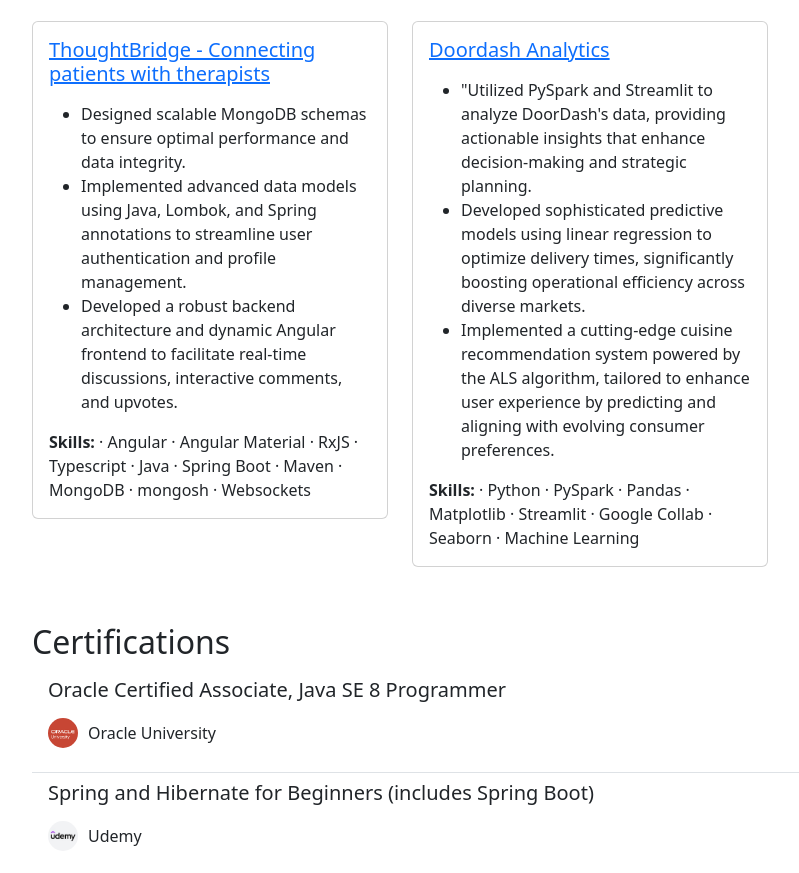
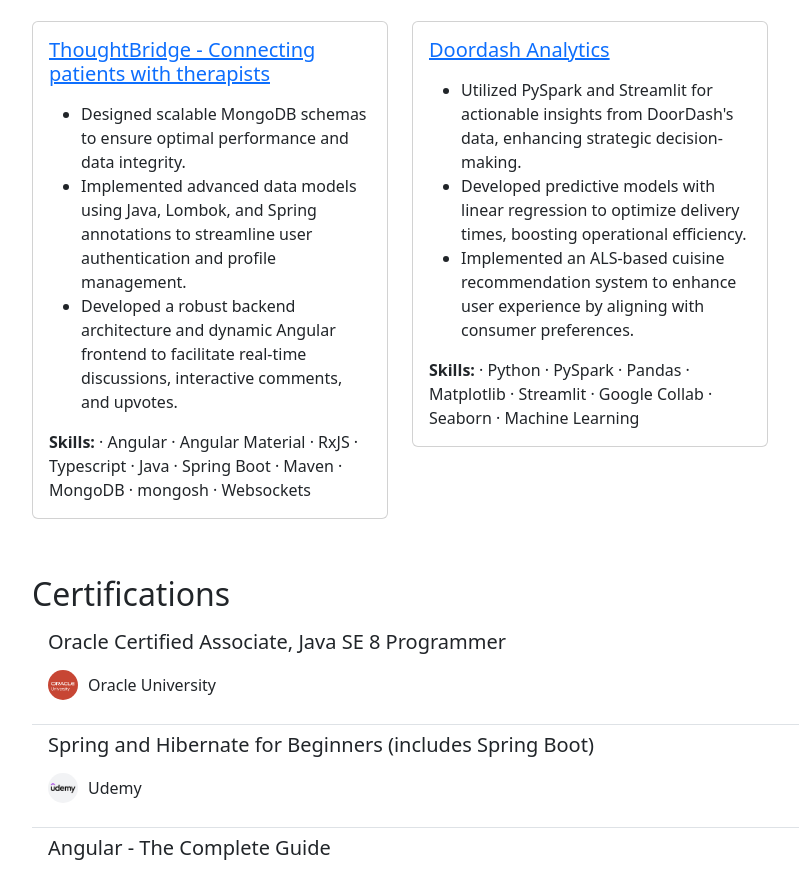
Before and after one commit to JAYRAJARORA/jayrajarora.github.io, a plain HTML site: page index.html in a window 1280 px wide. Shown: the part 2408-3281 px from the top of the page, without its empty margins (50-849 px from the left). Drawn offline with nearby package versions, Linux system fonts and the light colour scheme.

Commit message:
Update SER project

```diff
--- a/index.html
+++ b/index.html
@@ -835,9 +835,9 @@
                                     target="_blank">Doordash Analytics</a></h5>
                             <p class="card-text">
                             <ul>
-                                <li>"Utilized PySpark and Streamlit to analyze DoorDash's data, providing actionable insights that enhance decision-making and strategic planning.</li>
-                                <li>Developed sophisticated predictive models using linear regression to optimize delivery times, significantly boosting operational efficiency across diverse markets.</li>
-                                <li>Implemented a cutting-edge cuisine recommendation system powered by the ALS algorithm, tailored to enhance user experience by predicting and aligning with evolving consumer preferences.</li>
+                                <li>Utilized PySpark and Streamlit for actionable insights from DoorDash's data, enhancing strategic decision-making.</li>
+                                <li>Developed predictive models with linear regression to optimize delivery times, boosting operational efficiency.</li>
+                                <li>Implemented an ALS-based cuisine recommendation system to enhance user experience by aligning with consumer preferences.</li>
                             </ul>
                             </p>
                             <p class="card-text"><strong>Skills:</strong> · Python · PySpark · Pandas · Matplotlib ·
```
